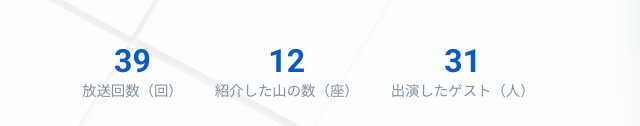
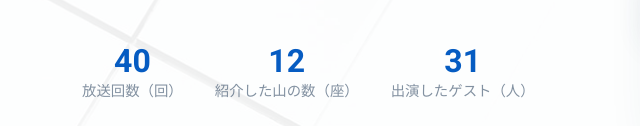
Before and after one commit to kiwamushi/kiwamushi.github.io, a plain HTML site: page time/index.html in a window 1280 px wide. Shown: the part 674-800 px from the top of the page, 0-640 px from the left. Drawn offline with nearby package versions, Linux system fonts and the light colour scheme; animation ran at ten frames a second.

Commit message:
Update index.html

```diff
--- a/time/index.html
+++ b/time/index.html
@@ -114,7 +114,7 @@
 
               <div class="hero-stats" data-aos="fade-up" data-aos-delay="200">
                 <div class="stat-item">
-                  <span class="purecounter" data-purecounter-start="0" data-purecounter-end="39" data-purecounter-duration="2">0</span>
+                  <span class="purecounter" data-purecounter-start="0" data-purecounter-end="40" data-purecounter-duration="2">0</span>
                   <span class="stat-label">放送回数（回）</span>
                 </div>
                 <div class="stat-item">
```
